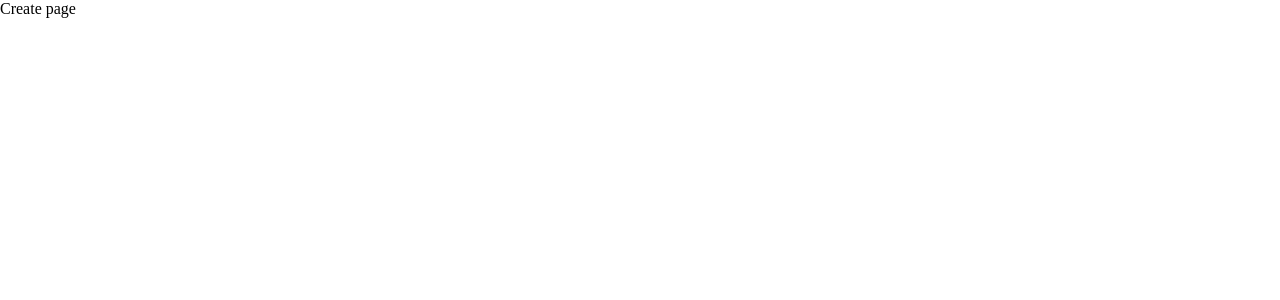
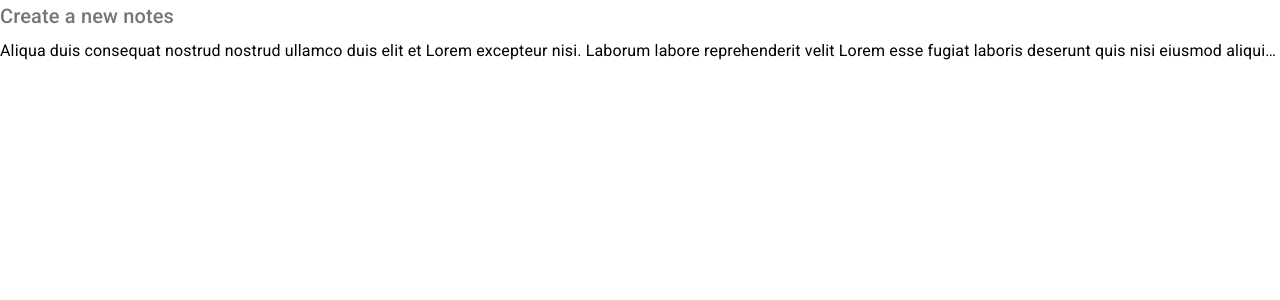
Before and after one commit to dragonregure/material-ui-tut, a React (Create React App) app: page /create in a window 1280 px wide. Shown: the top 300 px of the page. Built offline with nearby package versions, Linux system fonts and the light colour scheme.

Commit message:
lesson-2-typography

```diff
--- a/src/pages/Create.js
+++ b/src/pages/Create.js
@@ -1,9 +1,22 @@
-import React from 'react'
+import React from 'react';
+import { Typography } from '@material-ui/core';
 
 export default function Create() {
   return (
     <div>
-      Create page
+      <Typography
+        variant="h6"
+        color="textSecondary"
+        gutterBottom
+      >
+        Create a new notes
+      </Typography>
+
+      <Typography
+        noWrap
+      >
+        Aliqua duis consequat nostrud nostrud ullamco duis elit et Lorem excepteur nisi. Laborum labore reprehenderit velit Lorem esse fugiat laboris deserunt quis nisi eiusmod aliquip ipsum labore. Cillum sit anim excepteur occaecat nulla officia esse Lorem. Amet ea consequat excepteur aliqua sint nostrud culpa et fugiat occaecat. Ut velit qui consectetur reprehenderit qui officia proident nulla sint dolore adipisicing consequat do.
+      </Typography>
     </div>
   )
 }
```
